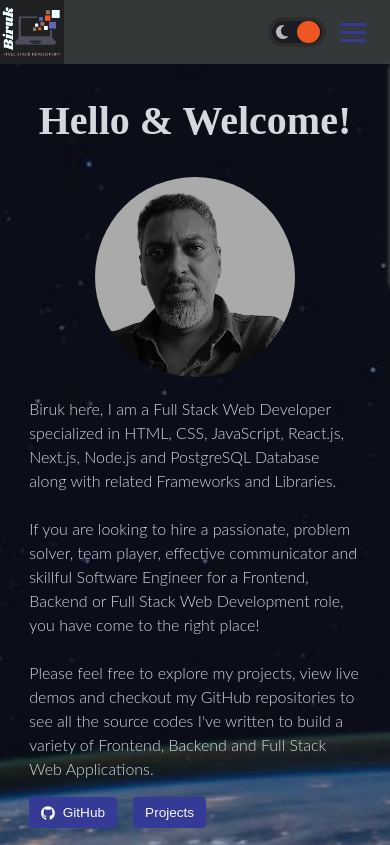
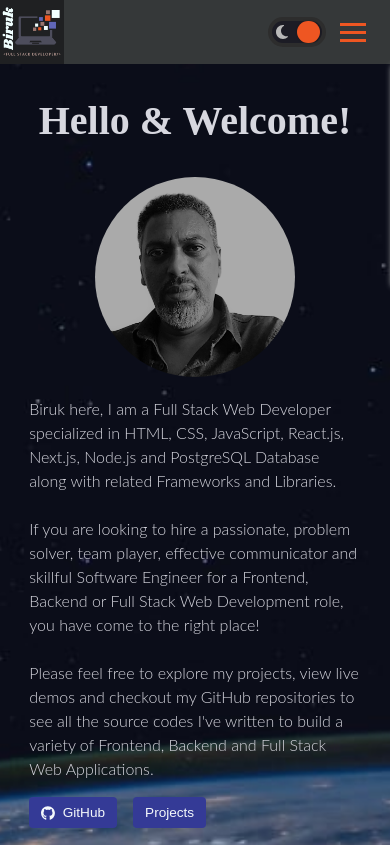
Before and after one commit to Know-Thyself/next-portfolio, a Next.js app: page / in a window 390 px wide. Shown: the top 845 px of the page. Built offline with nearby package versions, Linux system fonts and the light colour scheme; no server answers; the database is empty.

Commit message:
mobile menu visibility improved

```diff
--- a/styles/header.module.css
+++ b/styles/header.module.css
@@ -77,8 +77,8 @@
   height: 3px;
   background-color: var(--nav-links-color);
   background-color: var(--switch-button-bg);
-  background-color: var(--active-nav-link-text);
-  background-color: var(--buttons-bg-color);
+  /* background-color: var(--active-nav-link-text); */
+  /* background-color: var(--buttons-bg-color); */
   transition-duration: 0.25s;
 }
 
```
